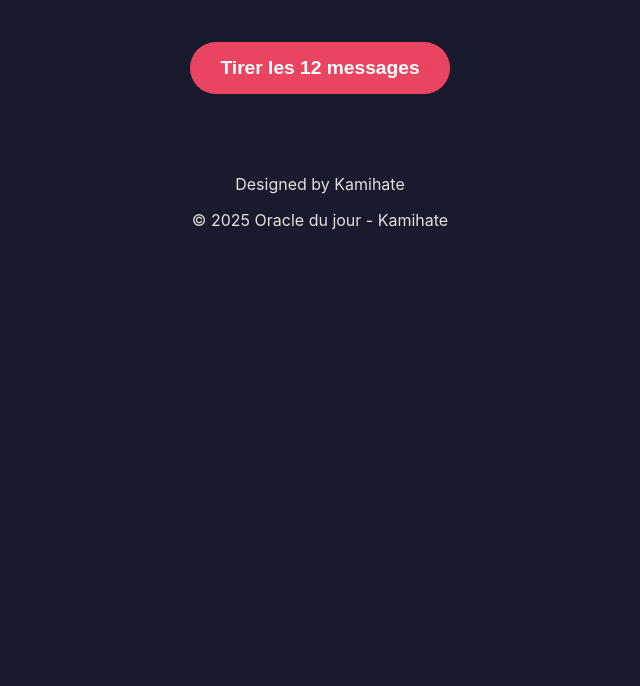
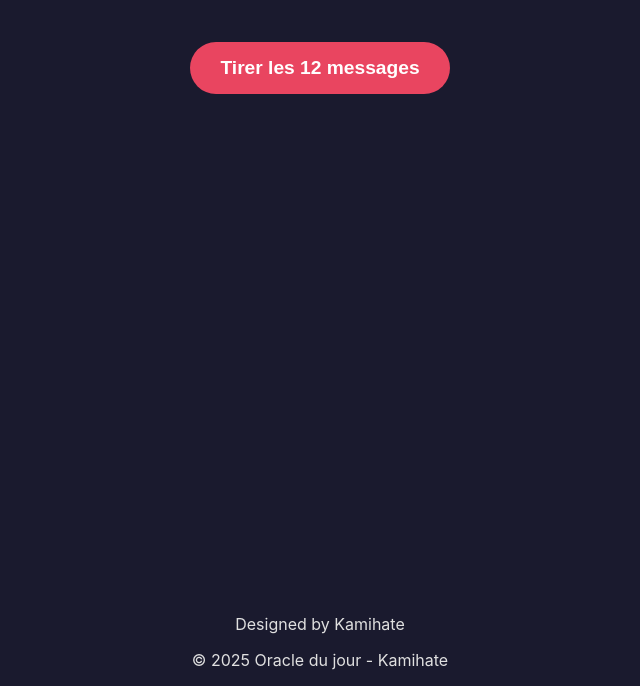
Before and after one commit to kiki13579/Front-end, a plain HTML site: page index.html in a window 1280 px wide. Shown: the part 114-800 px from the top of the page, without its empty margins (320-960 px from the left). Drawn offline with Linux system fonts and the light colour scheme.

Commit message:
fix:Maj du html et css pour l'&ajout du footer

```diff
--- a/assets/css/style.css
+++ b/assets/css/style.css
@@ -105,6 +105,14 @@ h1 {
     border: 1px solid var(--primary-color);
 }
 
+.footer {
+    position: absolute;
+    bottom: 0;
+    left: 0;
+    width: 100%;
+;
+}
+
 /* --- Media Queries pour le Responsive Design --- */
 
 /* Pour les tablettes (écrans de 1024px de large ou moins) */
--- a/index.html
+++ b/index.html
@@ -45,7 +45,7 @@
     <!--  Le lien vers votre fichier JavaScript. On le met à la fin pour que la page se charge plus vite, et defer garantit qu'il s'exécute au bon moment. -->
     <script src="./assets/js/main.js" defer></script>
 
-    <footer>
+    <footer class="footer">
         <p>Designed by Kamihate</p>
         <p>&copy; 2025 Oracle du jour - Kamihate</p>
     </footer>
```
